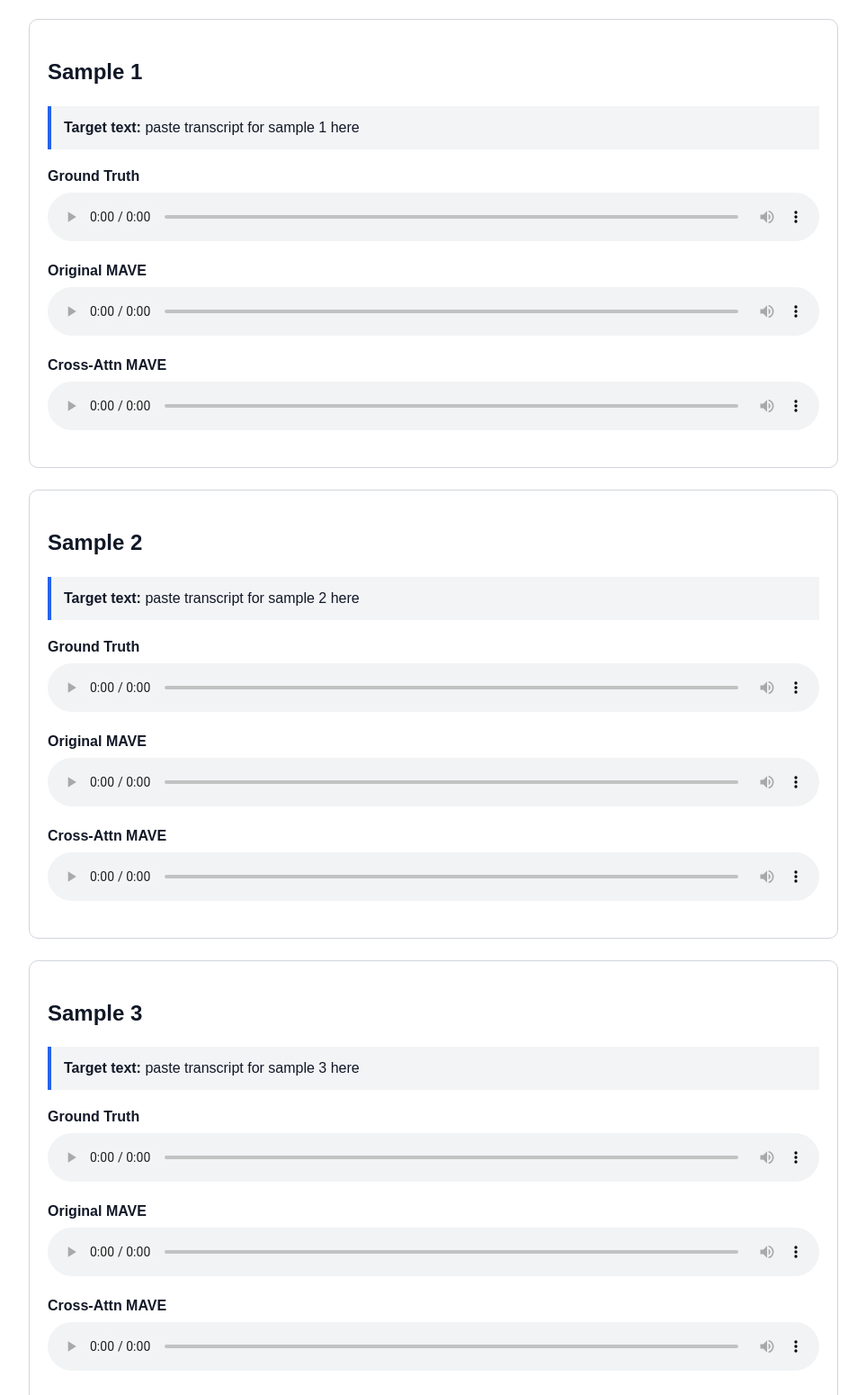
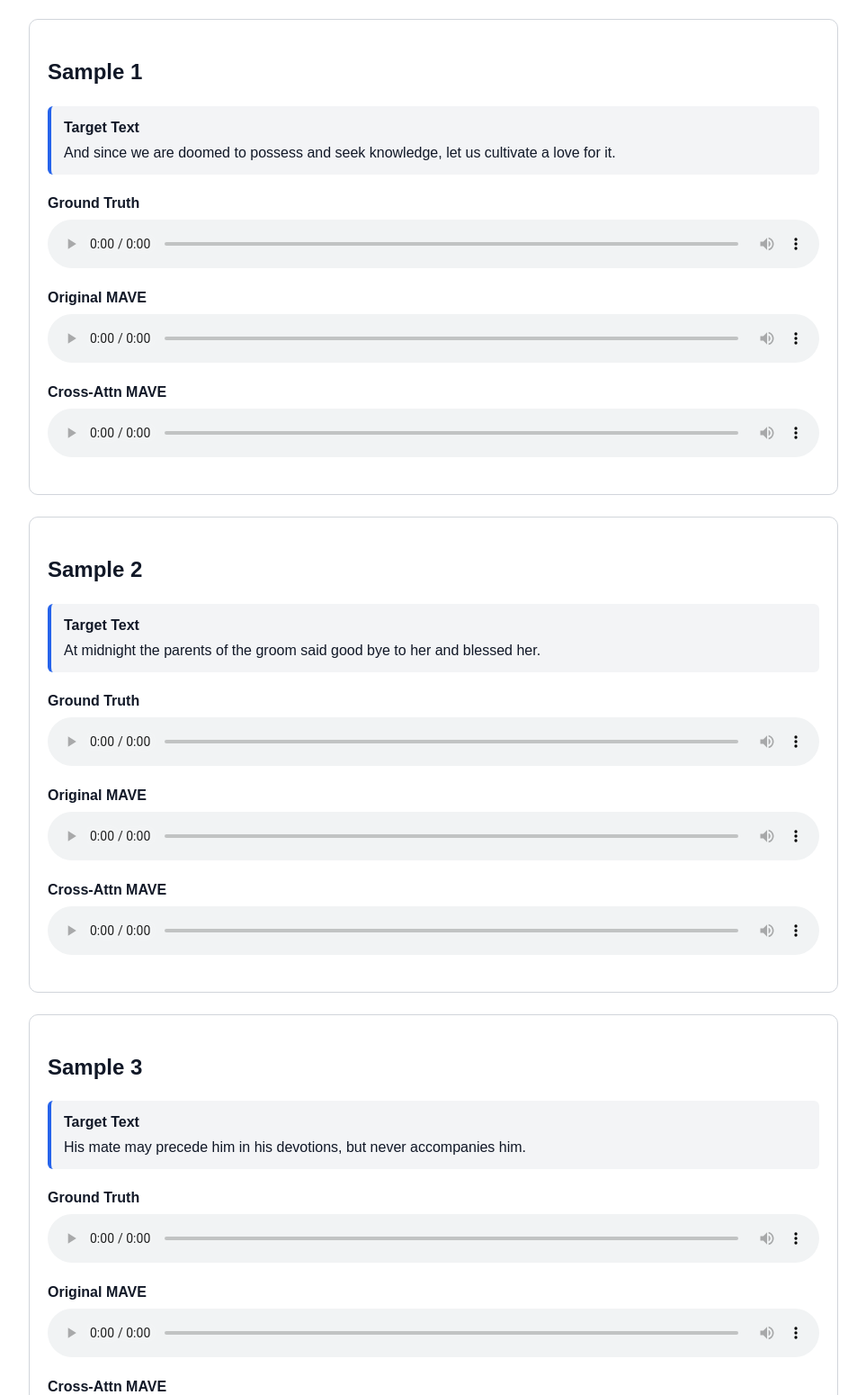
Before and after one commit to Eroouu/mave-audio-samples, a plain HTML site: page index.html in a window 1280 px wide. Shown: the part 131-1681 px from the top of the page at 90% size, without its empty margins (158-1121 px from the left). Drawn offline with Linux system fonts and the light colour scheme.

Commit message:
Remove transcript placeholders

```diff
--- a/index.html
+++ b/index.html
@@ -30,7 +30,17 @@
             background: #f3f4f6;
             border-left: 4px solid #2563eb;
             padding: 12px 14px;
-            margin: 14px 0 18px;
+            margin: 14px 0 20px;
+            border-radius: 6px;
+        }
+
+        .transcript-label {
+            font-weight: 700;
+            margin-bottom: 4px;
+        }
+
+        .transcript p {
+            margin: 0;
         }
 
         .audio-row {
@@ -56,7 +66,10 @@
         <h2>Sample 1</h2>
 
         <div class="transcript">
-            <strong>Target text:</strong> paste transcript for sample 1 here
+            <div class="transcript-label">Target Text</div>
+            <p>
+                And since we are doomed to possess and seek knowledge, let us cultivate a love for it.
+            </p>
         </div>
 
         <div class="audio-row">
@@ -85,7 +98,10 @@
         <h2>Sample 2</h2>
 
         <div class="transcript">
-            <strong>Target text:</strong> paste transcript for sample 2 here
+            <div class="transcript-label">Target Text</div>
+            <p>
+                At midnight the parents of the groom said good bye to her and blessed her.
+            </p>
         </div>
 
         <div class="audio-row">
@@ -114,7 +130,10 @@
         <h2>Sample 3</h2>
 
         <div class="transcript">
-            <strong>Target text:</strong> paste transcript for sample 3 here
+            <div class="transcript-label">Target Text</div>
+            <p>
+                His mate may precede him in his devotions, but never accompanies him.
+            </p>
         </div>
 
         <div class="audio-row">
```
